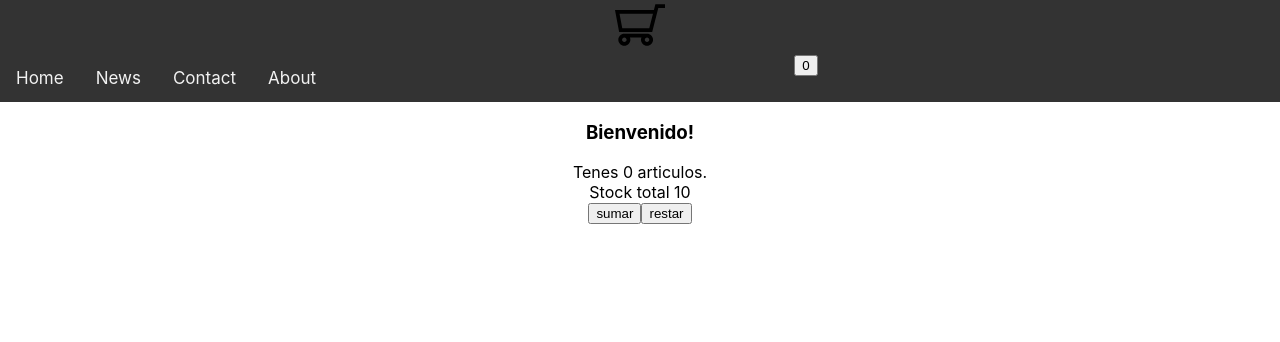
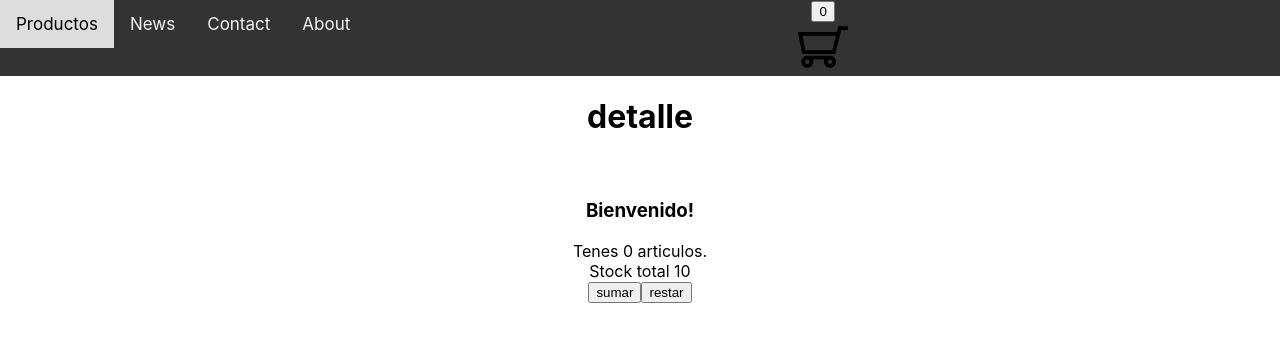
Before and after one commit to LucGGonzalez/comercio-gonzalez, a React (Create React App) app: page /detail/1 in a window 1280 px wide. Shown: the top 342 px of the page. Built offline with nearby package versions, Linux system fonts and the light colour scheme.

Commit message:
primer entrega final

```diff
--- a/src/App.js
+++ b/src/App.js
@@ -1,20 +1,20 @@
 import './App.css';
 import NavBar from './components/NavBar';
 import ItemListContainer from './components/ItemListContainer';
-import ItemCount from './components/ItemCount';
+import ItemDetailContainer from './components/ItemDetailContainer';
 import React from 'react';
 import {BrowserRouter, Routes, Route} from 'react-router-dom';
 
 function App() {
-  const stock = 10
   return (
     <div className="App">
       <BrowserRouter>
       <NavBar/>
       <Routes>
         <Route path="/" element={<ItemListContainer saludo={'Bienvenido'}/>}></Route>
+        <Route path="/detail/:idItem" element= {<ItemDetailContainer/>}></Route>
+        <Route path="/category/:idItem" element= {<ItemDetailContainer/>}></Route>
       </Routes>
-        <ItemCount stock={stock}/>
       </BrowserRouter>
     </div>
   );
--- a/src/components/Item.js
+++ b/src/components/Item.js
@@ -1,9 +1,14 @@
-const Item = ({title, price, image}) => {
+import {Link} from 'react-router-dom'
+
+const Item = ({title, price, image, id}) => {
     return(
         <div>
+            <Link to= '/detail/'>
             <img src={image} alt={title}/>
             <h2>{title}</h2>
             <h3>{price}</h3>
+            <button>detalle</button>
+            </Link>
         </div>
     )
 }
--- a/src/components/ItemDetail.js
+++ b/src/components/ItemDetail.js
@@ -1,10 +1,15 @@
-const ItemDetail = ({title, price, image, description}) => {
+import ItemCount from './ItemCount';
+
+const ItemDetail = ({title, price, image, description, id}) => {
     return(
+
         <div>
+            <h1>detalle {id}</h1>
             <img src={image} alt={title}/>
             <h2>{title}</h2>
             <h3>{price}</h3>
             <h4>{description}</h4>
+            <ItemCount stock={10}/>
         </div>
     )
 }
--- a/src/components/ItemDetailContainer.js
+++ b/src/components/ItemDetailContainer.js
@@ -1,28 +1,30 @@
 import data from "./mockData";
 import { useEffect, useState } from "react";
 import ItemDetail from "./ItemDetail";
+import {useParams} from 'react-router-dom'
 
 const ItemDetailContainer = () => {
-    const [productList, setProductsList] = useState([])
+    const [items, setItems] = useState([])
 
     useEffect(() => {
-        getProducts.then((response) => {
-            setProductsList(response)
+        getItems.then((response) => {
+            setItems(response)
         });
     }, [])
 
-    const getProducts = new Promise ((resolve, reject) => {
+    const getItems = new Promise ((resolve, reject) => {
         setTimeout(() =>{
-            resolve(data);
+            resolve(data.find(data => data.id = 1));
         }, 2000);
        })
 
+
     return (
         <>
-            <ItemDetail lista={productList}/>
+            <ItemDetail items={items}/>
         </>
     );
 
-};
+}
 
 export default ItemDetailContainer;
--- a/src/components/NavBar.js
+++ b/src/components/NavBar.js
@@ -3,14 +3,15 @@ import CartWidget from './CartWidget';
 const NavBar = () => {
     return (
         <div className="navBarBox">
-            <CartWidget/>
 
-            <a href="#home">Home</a>
+            <a href="#home">Productos</a>
             <a href="#news">News</a>
             <a href="#contact">Contact</a>
             <a href="#about">About</a>
 
             <button id="botonCarrito"> <span id="contadorCarrito">0</span></button>
+
+            <CartWidget/>
         </div>
     )
 }
--- a/src/components/mockData.js
+++ b/src/components/mockData.js
@@ -3,12 +3,14 @@ const data = [
         id: '1',
         title: 'gin',
         price: 100,
+        category: "barato",
         image: 'http://d3ugyf2ht6aenh.cloudfront.net/stores/835/701/products/gin-bombay-sapphire-12x10001-71449066cedd6b01c415329781326903-640-0.png'
     },
     {
         id: '2',
         title: 'gin2',
         price: 100,
+        category: "caro",
         image: 'http://d3ugyf2ht6aenh.cloudfront.net/stores/835/701/products/gin-bombay-sapphire-12x10001-71449066cedd6b01c415329781326903-640-0.png'
     },
 ];
```
